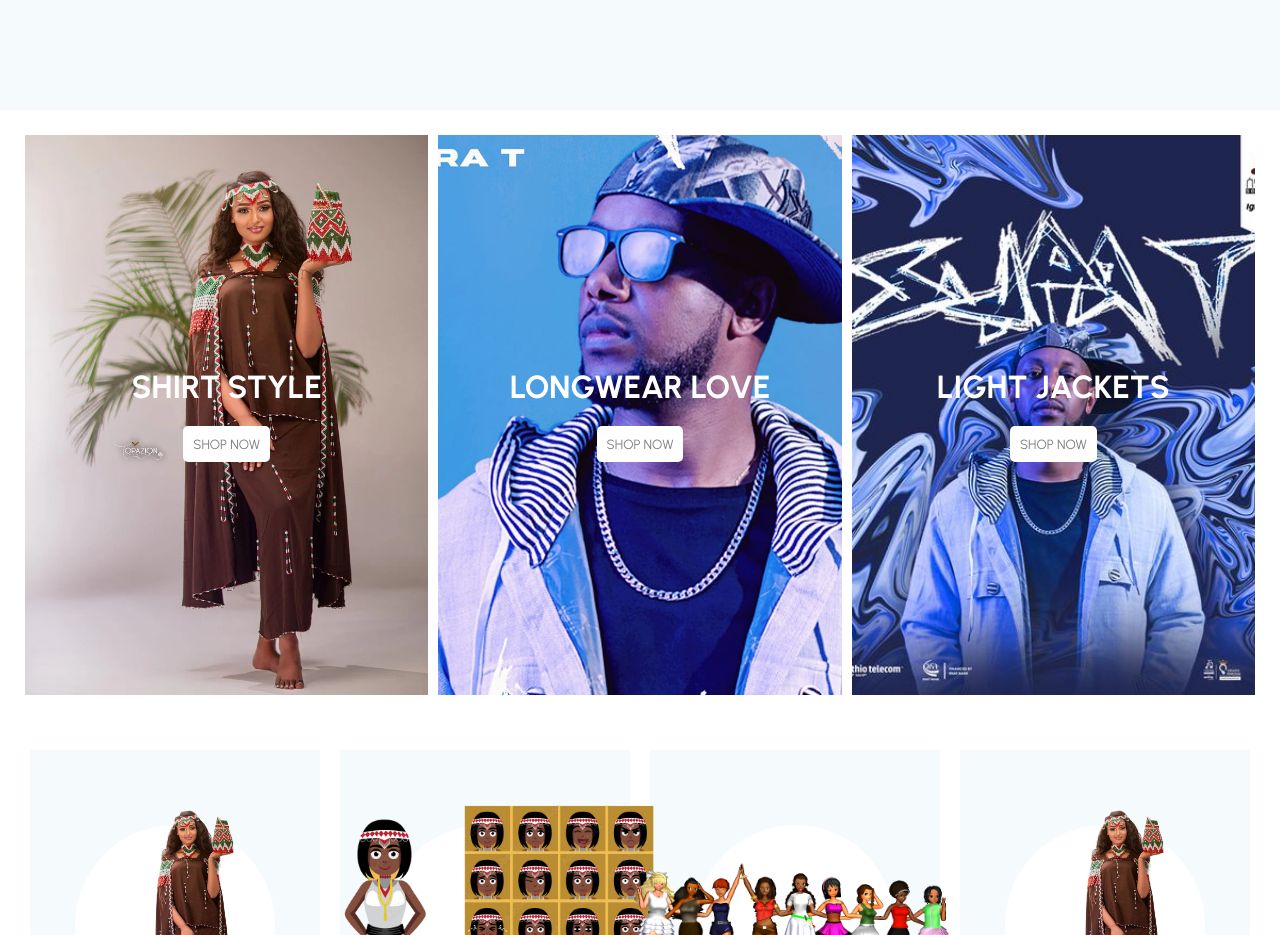
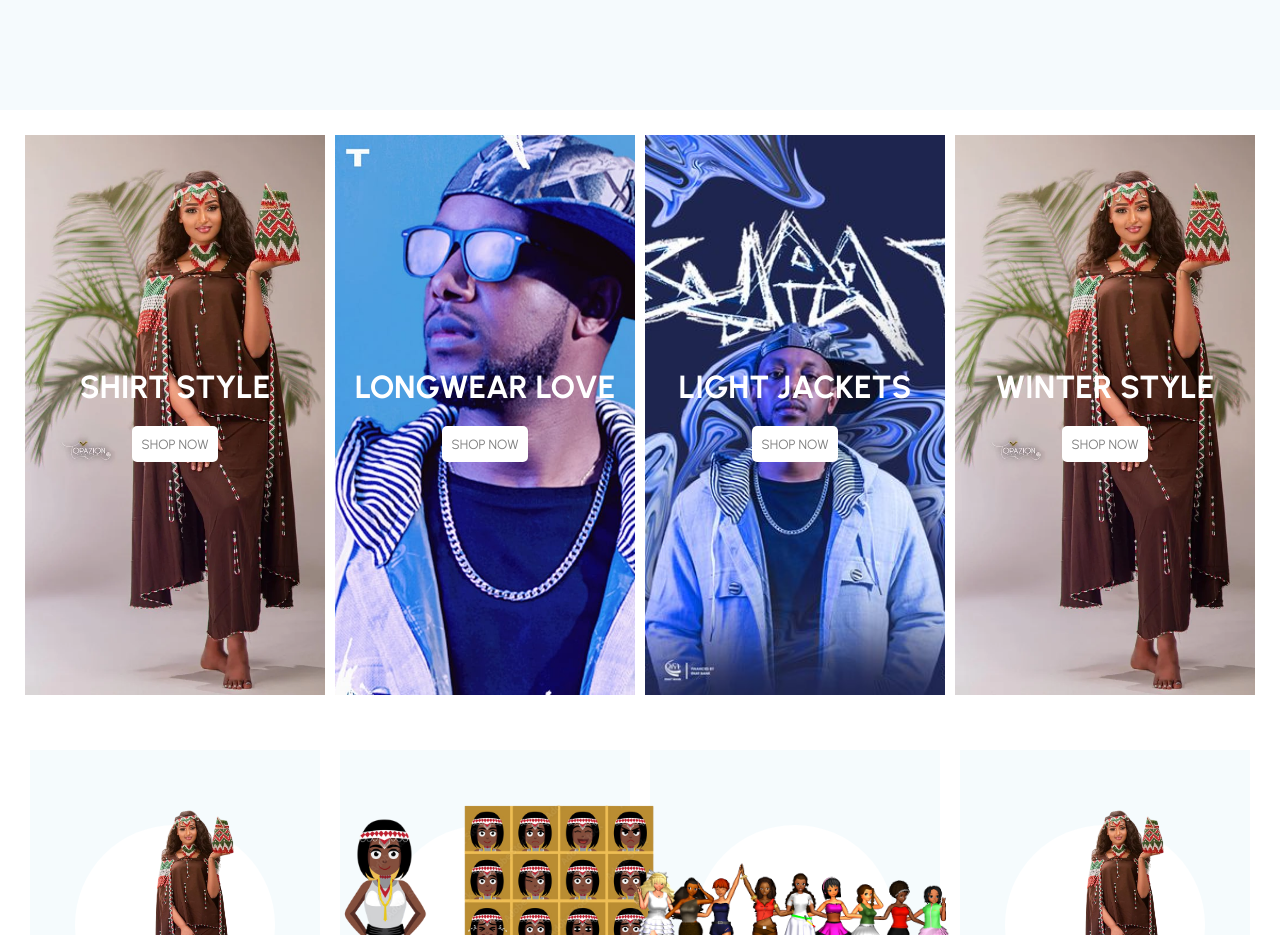
Before and after one commit to Felmeta-M/Miju, a React (Vite) app: page / in a window 1280 px wide. Shown: the part 780-1715 px from the top of the page. Built offline with nearby package versions, Linux system fonts and the light colour scheme.

Commit message:
fake data

```diff
--- a/src/data.js
+++ b/src/data.js
@@ -34,17 +34,26 @@ export const categories = [
         id: 1,
         img: Oromo,
         title: "SHIRT STYLE",
+        cat: "Women"
     },
     {
         id: 2,
         img: Sura,
         title: "LONGWEAR LOVE",
+        cat: "Coat"
     },
     {
         id: 3,
         img: Sur,
         title: "LIGHT JACKETS",
+        cat: "Jeans"
     },
+    {
+        id: 4,
+        img: Oromo,
+        title: "WINTER STYLE",
+        cat: "Jacket"
+    }
 ];
 
 export const popularProducts = [
```
